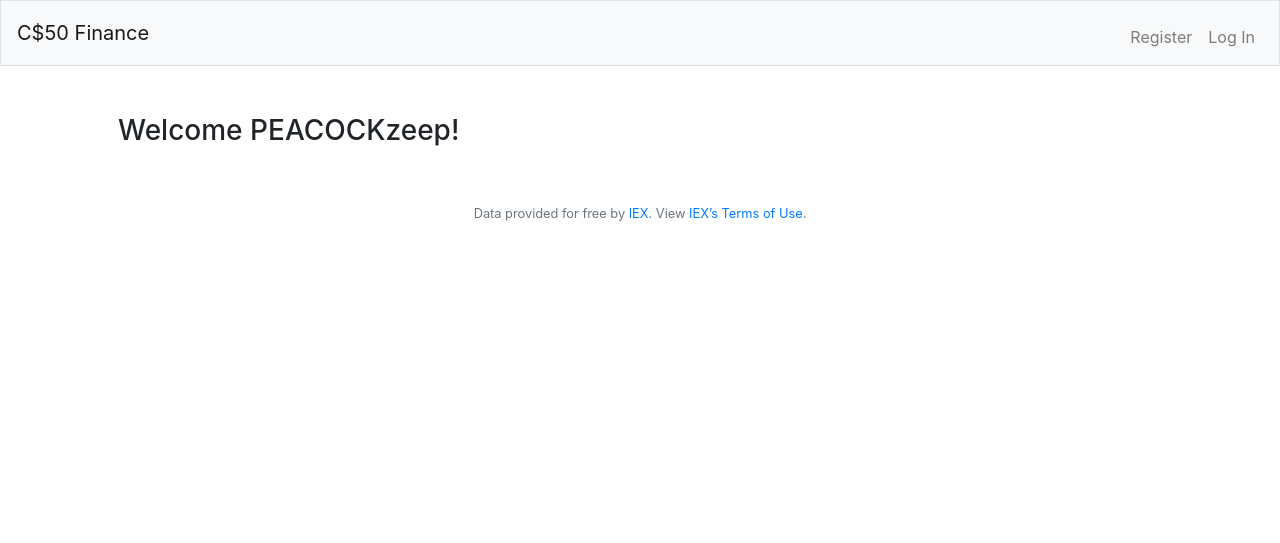
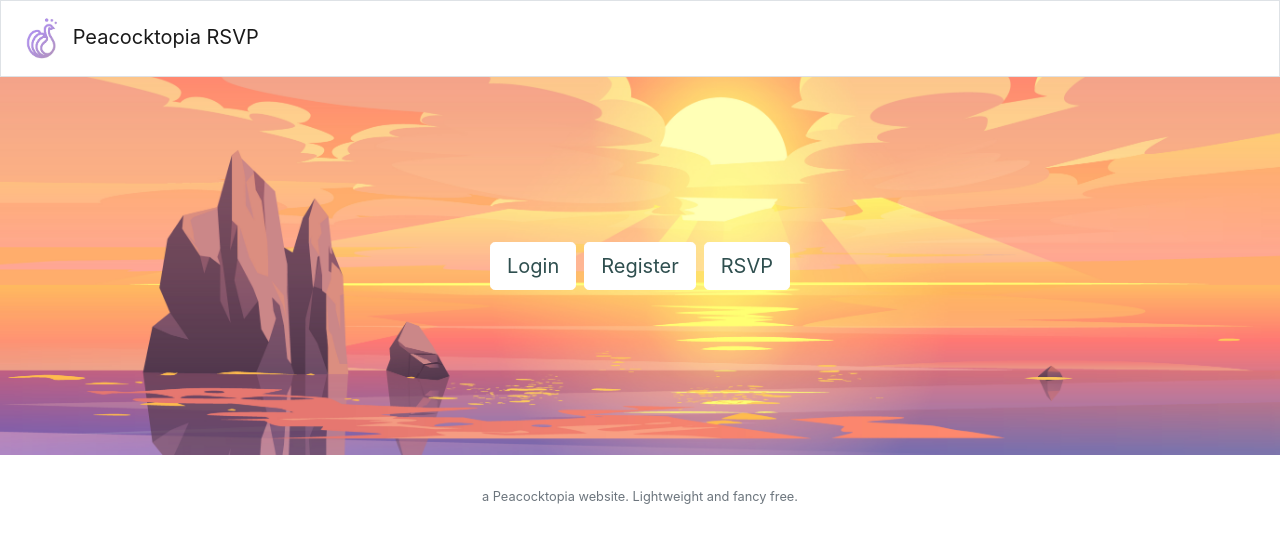
Before and after one commit to Samlouwithers/cs50Final, a Flask app: page / in a window 1280 px wide. Shown: the top 543 px of the page. Run offline with Flask 2, Linux system fonts and the light colour scheme; some libraries are stand-ins or nearby versions.

Commit message:
added pages. set up part of login and register and figured out how to get names on dashboard

```diff
--- a/app.py
+++ b/app.py
@@ -1,6 +1,13 @@
 import sqlite3
+import sys
+import pprint
 
-from flask import Flask, redirect, render_template, request, session
+from flask import Flask, flash, redirect, render_template, request, session
+from flask_session import Session
+from tempfile import mkdtemp
+from werkzeug.exceptions import default_exceptions, HTTPException, InternalServerError
+from werkzeug.security import check_password_hash, generate_password_hash
+from functools import wraps
 
 app = Flask(__name__)
 
@@ -8,26 +15,188 @@ app = Flask(__name__)
 app.config["TEMPLATES_AUTO_RELOAD"] = True
 
 # Ensure responses aren't cached
+
+
 @app.after_request
 def after_request(response):
-    response.headers["Cache-Control"] = "no-cache, no-store, must-revalidate"
-    response.headers["Expires"] = 0
-    response.headers["Pragma"] = "no-cache"
-    return response
+	response.headers["Cache-Control"] = "no-cache, no-store, must-revalidate"
+	response.headers["Expires"] = 0
+	response.headers["Pragma"] = "no-cache"
+	return response
+
+
+# Configure session to use filesystem (instead of signed cookies)
+app.config["SESSION_FILE_DIR"] = mkdtemp()
+app.config["SESSION_PERMANENT"] = False
+app.config["SESSION_TYPE"] = "filesystem"
+Session(app)
+
+#login required
+def login_required(f):
+    """
+    Decorate routes to require login.
+
+    http://flask.pocoo.org/docs/1.0/patterns/viewdecorators/
+    """
+    @wraps(f)
+    def decorated_function(*args, **kwargs):
+        if session.get("user_id") is None:
+            return redirect("/login")
+        return f(*args, **kwargs)
+    return decorated_function
+
 
 # Configure SQLite database
-conn = sqlite3.connect('rsvp.db', check_same_thread=False)
-db = conn.cursor()
+conn = sqlite3.connect('peacock.db', check_same_thread=False)
+conn.row_factory = sqlite3.Row
+c = conn.cursor()
 
 # Create table
-#db.execute('''CREATE TABLE stocks (date text, trans text, symbol text, qty real, price real)''')
-
+# db.execute('''CREATE TABLE stocks (date text, trans text, symbol text, qty real, price real)''')
 
 
 @app.route('/')
 def index():
-	#return "Hello World!"
+	# return "Hello World!"
 	# Insert a row of data
-	db.execute("INSERT INTO stocks VALUES ('2006-01-05','BUY','RHAT',100,35.14)")
-	conn.commit()
+	# db.execute("INSERT INTO stocks VALUES ('2006-01-05','BUY','RHAT',100,35.14)")
+	# conn.commit()
+	# conn.close()
 	return render_template("index.html")
+
+
+@app.route("/register", methods=["GET", "POST"])
+def register():
+	if request.method == "POST":
+
+		# Ensure username was submitted
+		if not request.form.get("username"):
+			flash('Please enter username')
+			return render_template("register.html", email=request.form.get("email"))
+
+		# Ensure password was submitted
+		elif not request.form.get("email"):
+			flash('Please enter email')
+			return render_template("register.html", username=request.form.get("username"))
+
+		# Ensure password was submitted
+		elif not request.form.get("password"):
+			flash('Please enter password')
+			return render_template("register.html", username=request.form.get("username"), email=request.form.get("email"))
+
+		# Ensure confirmation password was submitted
+		elif not request.form.get("confirmation"):
+			flash('Please re-type password')
+			return render_template("register.html", username=request.form.get("username"), email=request.form.get("email"))
+
+		if request.form.get("confirmation") != request.form.get("password"):
+			flash('password fields must match')
+			return render_template("register.html", username=request.form.get("username"), email=request.form.get("email"))
+
+		# ok things have checked out, lets hash this password
+		hash = generate_password_hash(request.form.get("password"))
+		username = request.form.get("username")
+		email = request.form.get("email")
+
+		# now insert stuff into db
+
+		# c.execute("INSERT INTO stocks VALUES ('2006-01-05','BUY','RHAT',100,35.14)")
+
+		c.execute("INSERT INTO users (username, email, hash) VALUES (?,?,?)",
+				  (username, email, hash))
+		conn.commit()
+
+		# route to event creation page
+		return render_template("newevent.html")
+
+	# User reached route via GET (as by clicking a link or via redirect)
+	else:
+		return render_template("register.html")
+
+
+@app.route("/dashboard", methods=["GET", "POST"])
+@login_required
+def dashboard():
+	currentUser = int(session["user_id"])
+
+	pprint.pprint("HELO!" + str(currentUser))
+	#print("curr user? ", currentUser)
+
+	c.execute("SELECT username FROM users WHERE id=?", (currentUser,))
+	user = c.fetchone()['username']
+
+	print(str(user))
+
+	if request.method == "POST":
+		return render_template("dashboard.html")
+
+	else:
+		pprint.pprint(currentUser)
+		return render_template("dashboard.html", user=user)
+
+
+@app.route("/login", methods=["GET", "POST"])
+def login():
+
+	# Forget any user_id
+	session.clear()
+
+	# User reached route via POST (as by submitting a form via POST)
+	if request.method == "POST":
+
+		grabEmail = request.form.get("email")
+
+		# Ensure username was submitted
+		if not request.form.get("email"):
+			flash('Please enter in email address')
+			return render_template("login.html")
+
+		# Ensure password was submitted
+		elif not request.form.get("password"):
+			flash('Please enter in password')
+			return render_template("login.html", email=grabEmail)
+
+		# Query database for username
+		# cur.execute("select * from people where name_last=:who and age=:age", {"who": who, "age": age})
+
+		c.execute("SELECT * FROM users WHERE email=:email", {"email": grabEmail})
+		# rows = (c.fetchall())
+
+		#c.execute('SELECT * FROM users')
+
+		records = c.fetchall()
+
+		print("Total rows are:  ", len(records))
+
+		for row in records:
+			print("id: ", row[0])
+			print("username: ", row[1])
+			print("email: ", row[2])
+			print("hash: ", row[3])
+			print("\n")
+			print("try to index BY NAME: " + row['username'])
+
+		# print (r)
+
+		# print (r.keys())
+
+		# print (r['username'])
+
+		# print("LENGTH")
+
+		# Ensure username exists and password is correct
+		if len(records) != 1 or not check_password_hash(records[0]["hash"], request.form.get("password")):
+			flash('invalid username and/or password')
+			return render_template("login.html")
+
+		# Remember which user has logged in
+		#print("SESSION? " + str(rows[0][0]))
+		print("RECORDS " + str(records[0]['id']))
+		session["user_id"] = records[0]['id']
+
+		# Redirect user to home page
+		return redirect("/dashboard")
+
+	# User reached route via GET (as by clicking a link or via redirect)
+	else:
+		return render_template("login.html")
--- a/static/styles.css
+++ b/static/styles.css
@@ -0,0 +1,52 @@
+body {
+	/*
+	background-image: url(images/light-grey-terrazzo.png);
+	background-repeat: repeat;
+	background-color: red;
+	*/
+}
+
+h3 {
+	color: purple;
+}
+
+.hero {
+    position: relative;
+}
+
+.hero:after {
+    content: "";
+    background-image: url(images/sunset.jpg);
+    /*
+    hero image:
+    <a href="https://www.freepik.com/free-photos-vectors/abstract">Abstract vector created by vectorpouch - www.freepik.com</a>
+    */;
+    background-position: bottom center;
+    background-size: cover;
+    opacity: 0.9;
+    top: 0;
+    left: 0;
+    bottom: 0;
+    right: 0;
+    position: absolute;
+    z-index: -1;
+}
+
+.jumbotron {
+    background: none;
+}
+
+.jumbotron div {
+	min-height: 250px;
+}
+
+.jumbotron .btn-primary {
+	color: darkslategrey;
+	background-color: white;
+	border-color: white;
+}
+
+.jumbotron .btn-primary:hover {
+	background-color: lightpink;
+	border-color: lightpink;
+}
--- a/templates/index.html
+++ b/templates/index.html
@@ -5,5 +5,14 @@
 {% endblock %}
 
 {% block main %}
-    <h3>Welcome PEACOCKzeep!</h3>
+  <div class="container-fluid hero">
+    <div class="jumbotron">
+         <div class="d-flex justify-content-center align-items-center">
+           <a class="btn btn-primary btn-lg m-1" href="/login" role="button">Login</a>
+           <a class="btn btn-primary btn-lg m-1" href="/register" role="button">Register</a>
+           <a class="btn btn-primary btn-lg m-1" href="/rsvp" role="button">RSVP</a>
+         </div>
+
+    </div>
+  </div>
 {% endblock %}
--- a/templates/layout.html
+++ b/templates/layout.html
@@ -26,8 +26,10 @@
 
     <body>
 
-        <nav class="navbar navbar-expand-md navbar-light bg-light border">
-            <a class="navbar-brand" href="/"><span class="blue">C</span><span class="red">$</span><span class="yellow">5</span><span class="green">0</span> <span class="red">Finance</span></a>
+        <nav class="navbar navbar-expand-md bg-white navbar-light border">
+            <a class="navbar-brand" href="/">
+                <img src="./static/images/PeacockLogo.png" width="50" alt="">
+                <span class="logo">Peacocktopia RSVP</span></a>
             <button aria-controls="navbar" aria-expanded="false" aria-label="Toggle navigation" class="navbar-toggler" data-target="#navbar" data-toggle="collapse" type="button">
                 <span class="navbar-toggler-icon"></span>
             </button>
@@ -43,10 +45,12 @@
                         <li class="nav-item"><a class="nav-link" href="/logout">Log Out</a></li>
                     </ul>
                 {% else %}
+                <!--
                     <ul class="navbar-nav ml-auto mt-2">
                         <li class="nav-item"><a class="nav-link" href="/register">Register</a></li>
                         <li class="nav-item"><a class="nav-link" href="/login">Log In</a></li>
                     </ul>
+                -->
                 {% endif %}
             </div>
         </nav>
@@ -59,12 +63,13 @@
             </header>
         {% endif %}
 
-        <main class="container p-5">
+        <!--<main class="container p-3">-->
+        <main>
             {% block main %}{% endblock %}
         </main>
 
         <footer class="small text-center text-muted">
-            Data provided for free by <a href="https://iextrading.com/developer">IEX</a>. View <a href="https://iextrading.com/api-exhibit-a/">IEX’s Terms of Use</a>.
+            a Peacocktopia website. Lightweight and fancy free.
         </footer>
 
     </body>
```
Also changed, not shown: templates/dashboard.html (added, +17 -0 lines), templates/login.html (added, +37 -0 lines), templates/newevent.html (added, +9 -0 lines), templates/register.html (added, +41 -0 lines), templates/rsvp.html (added, +9 -0 lines), peacock.db (added), rsvp.db, static/images/PeacockLogo.png (added), static/images/black_thread.png (added), static/images/blue-snow.png (added), static/images/light-grey-terrazzo.png (added), static/images/sunset.jpg (added).
